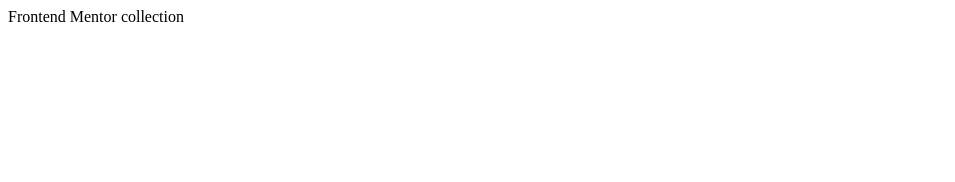
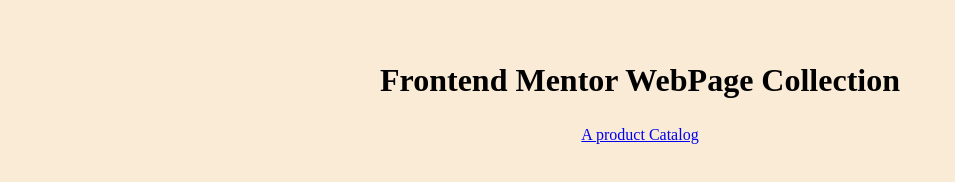
Before and after one commit to agneshkr/frontend-mentor-challenges, a plain HTML site: page index.html in a window 1280 px wide. Shown: the whole page, without its empty margins (0-955 px from the left). Drawn offline with Linux system fonts and the light colour scheme.

Commit message:
modified index page.

```diff
--- a/index.html
+++ b/index.html
@@ -4,8 +4,14 @@
     <meta charset="UTF-8">
     <meta name="viewport" content="width=device-width, initial-scale=1.0">
     <title>Frontend mentor challenges collection</title>
+    <link rel="stylesheet" href="./style.css">
 </head>
 <body>
-    Frontend Mentor collection
+    <h1 class="heading">Frontend Mentor WebPage Collection</h1>
+    <div class="link-content">
+        <a href="https://agneshkr.github.io/frontend-mentor-challenges/newbie/product-preview-card-component-main/index.html">
+            A product Catalog
+        </a>
+    </div>
 </body>
 </html>
--- /dev/null
+++ b/style.css
@@ -0,0 +1,72 @@
+
+/*
+css reset from josh
+*/
+*, *::before, *::after {
+    box-sizing: border-box;
+}
+/*
+2. Remove default margin
+*/
+* {
+margin: 0;
+}
+/*
+Typographic tweaks!
+3. Add accessible line-height
+4. Improve text rendering
+*/
+body {
+line-height: 1.7;
+-webkit-font-smoothing: antialiased;
+min-height: 100vh;
+}
+/*
+5. Improve media defaults
+*/
+img, picture, video, canvas, svg {
+display: block;
+max-width: 100%;
+}
+/*
+6. Remove built-in form typography styles
+*/
+input, button, textarea, select {
+font: inherit;
+}
+/*
+7. Avoid text overflows
+*/
+p, h1, h2, h3, h4, h5, h6 {
+overflow-wrap: break-word;
+}
+
+h1, h2, h3{
+line-height: 2rem;
+}
+
+/* from https://www.scottohara.me/blog/2017/04/14/inclusively-hidden.html */
+.visually-hidden:not(:focus):not(:active) {
+clip: rect(0 0 0 0);
+clip-path: inset(50%);
+height: 1px;
+overflow: hidden;
+position: absolute;
+white-space: nowrap;
+width: 1px;
+}
+
+/*WEB PAGE STYLES*/
+body{
+    background-color: antiquewhite;
+    font-family: 'Times New Roman', Times, serif;
+    text-align: center;
+    padding: 5%;
+}
+.heading {
+    margin-bottom: 20px;
+}
+
+.link-content {
+    padding: 5px;
+}
```
